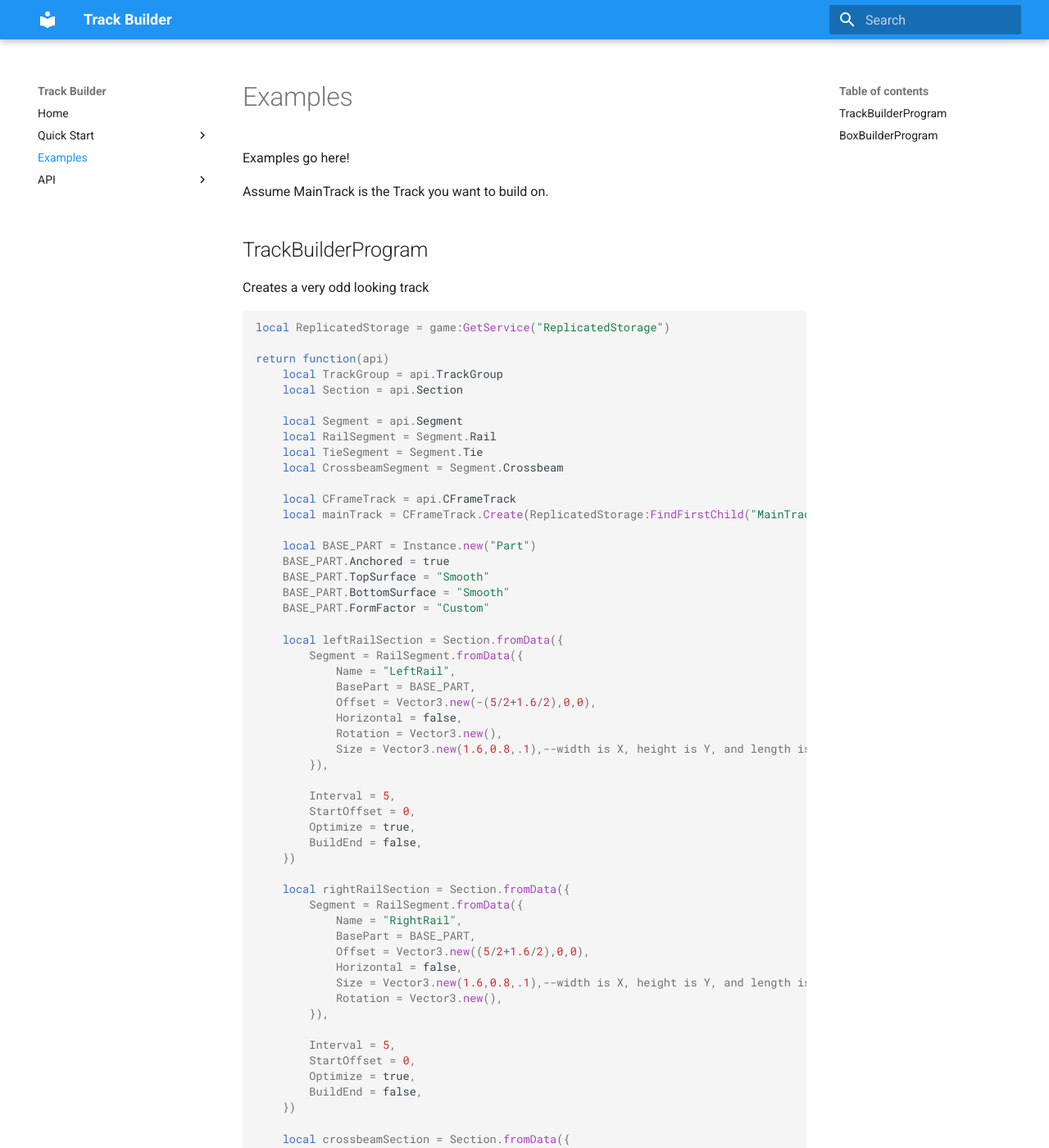
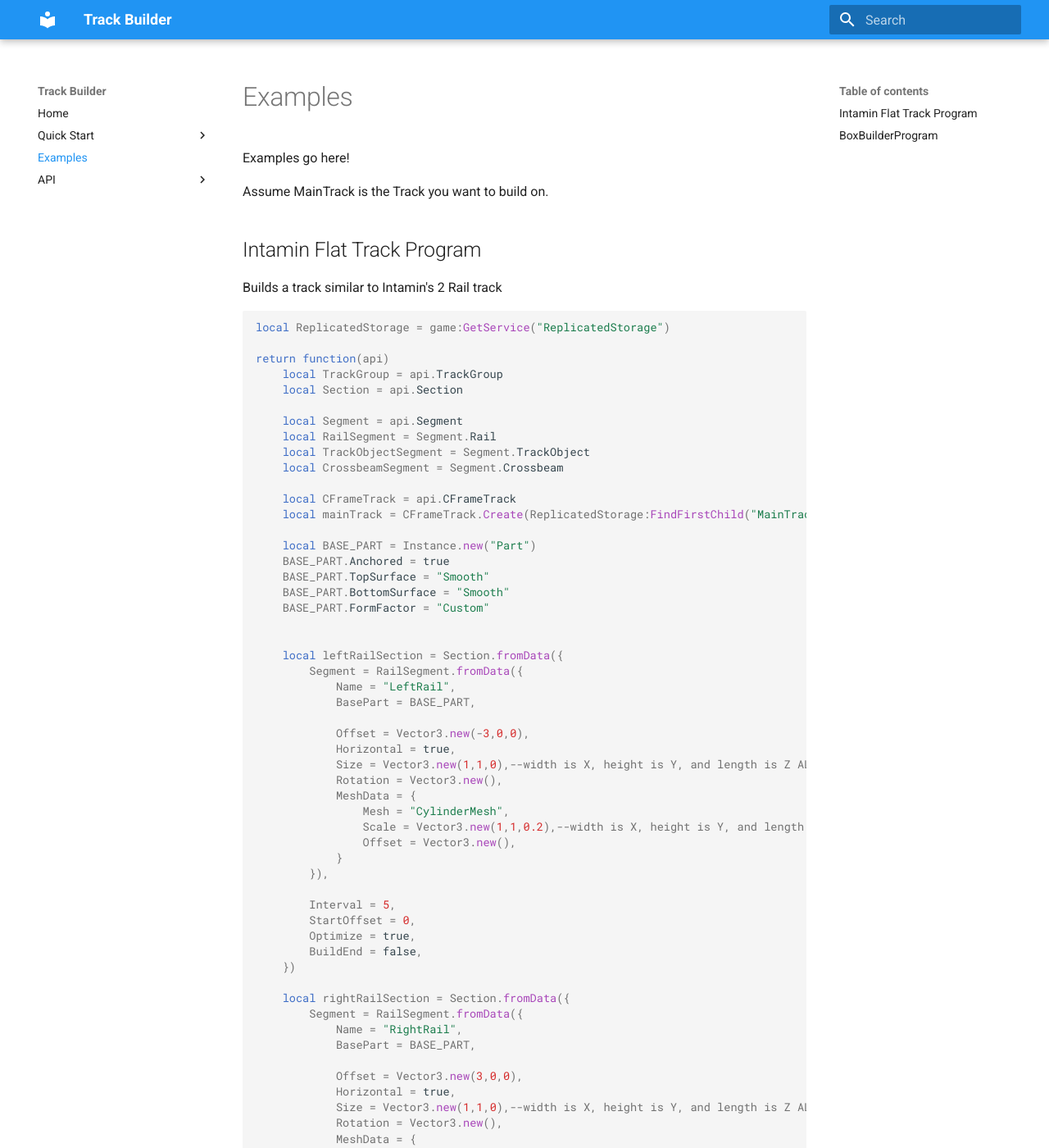
Before and after one commit to Twin1Twin2/track-builder-v0.1.0, an MkDocs documentation site: the page built from docs/examples.md, in a window 1280 px wide and 1400 px high. Shown: the whole window at 82% size. Built offline with MkDocs 1.6.1 and Material for MkDocs 9.7.7, drawn with Linux system fonts in a browser that asks for light colours; some of the changed text lies outside the part shown.

Commit message:
Updated examples

````diff
--- a/docs/examples.md
+++ b/docs/examples.md
@@ -4,11 +4,12 @@ Examples go here!
 
 Assume MainTrack is the Track you want to build on.
 
-## TrackBuilderProgram
+## Intamin Flat Track Program
 
-Creates a very odd looking track
+Builds a track similar to Intamin's 2 Rail track
 
 ```lua
+
 local ReplicatedStorage = game:GetService("ReplicatedStorage")
 
 return function(api)
@@ -17,7 +18,7 @@ return function(api)
 
 	local Segment = api.Segment
 	local RailSegment = Segment.Rail
-	local TieSegment = Segment.Tie
+	local TrackObjectSegment = Segment.TrackObject
 	local CrossbeamSegment = Segment.Crossbeam
 
 	local CFrameTrack = api.CFrameTrack
@@ -29,14 +30,21 @@ return function(api)
 	BASE_PART.BottomSurface = "Smooth"
 	BASE_PART.FormFactor = "Custom"
 
+
 	local leftRailSection = Section.fromData({
 		Segment = RailSegment.fromData({
 			Name = "LeftRail",
 			BasePart = BASE_PART,
-			Offset = Vector3.new(-(5/2+1.6/2),0,0),
-			Horizontal = false,
+
+			Offset = Vector3.new(-3,0,0),
+			Horizontal = true,
+			Size = Vector3.new(1,1,0),--width is X, height is Y, and length is Z ALWAYS
 			Rotation = Vector3.new(),
-			Size = Vector3.new(1.6,0.8,.1),--width is X, height is Y, and length is Z ALWAYS
+			MeshData = {
+				Mesh = "CylinderMesh",
+				Scale = Vector3.new(1,1,0.2),--width is X, height is Y, and length is Z ALWAYS
+				Offset = Vector3.new(),
+			}
 		}),
 
 		Interval = 5,
@@ -49,10 +57,16 @@ return function(api)
 		Segment = RailSegment.fromData({
 			Name = "RightRail",
 			BasePart = BASE_PART,
-			Offset = Vector3.new((5/2+1.6/2),0,0),
-			Horizontal = false,
-			Size = Vector3.new(1.6,0.8,.1),--width is X, height is Y, and length is Z ALWAYS
+
+			Offset = Vector3.new(3,0,0),
+			Horizontal = true,
+			Size = Vector3.new(1,1,0),--width is X, height is Y, and length is Z ALWAYS
 			Rotation = Vector3.new(),
+			MeshData = {
+				Mesh = "CylinderMesh",
+				Scale = Vector3.new(1,1,0.2),--width is X, height is Y, and length is Z ALWAYS
+				Offset = Vector3.new(),
+			}
 		}),
 
 		Interval = 5,
@@ -91,7 +105,7 @@ return function(api)
 	TIE_PART.FormFactor = "Custom"
 
 	local tieSection = Section.fromData({
-		Segment = TieSegment.fromData({
+		Segment = TrackObjectSegment.fromData({
 			Name = "Tie",
 			Object = TIE_PART,
 			Offset = CFrame.new(),
@@ -131,7 +145,7 @@ return function(api)
 
 	local Segment = api.Segment
 	local RailSegment = Segment.Rail
-	local TieSegment = Segment.Tie
+	local TrackObjectSegment = Segment.TrackObject
 	local CrossbeamSegment = Segment.Crossbeam
 	local BoxRailSegment = Segment.BoxRail
 	local RectSegment = Segment.Rect
````
